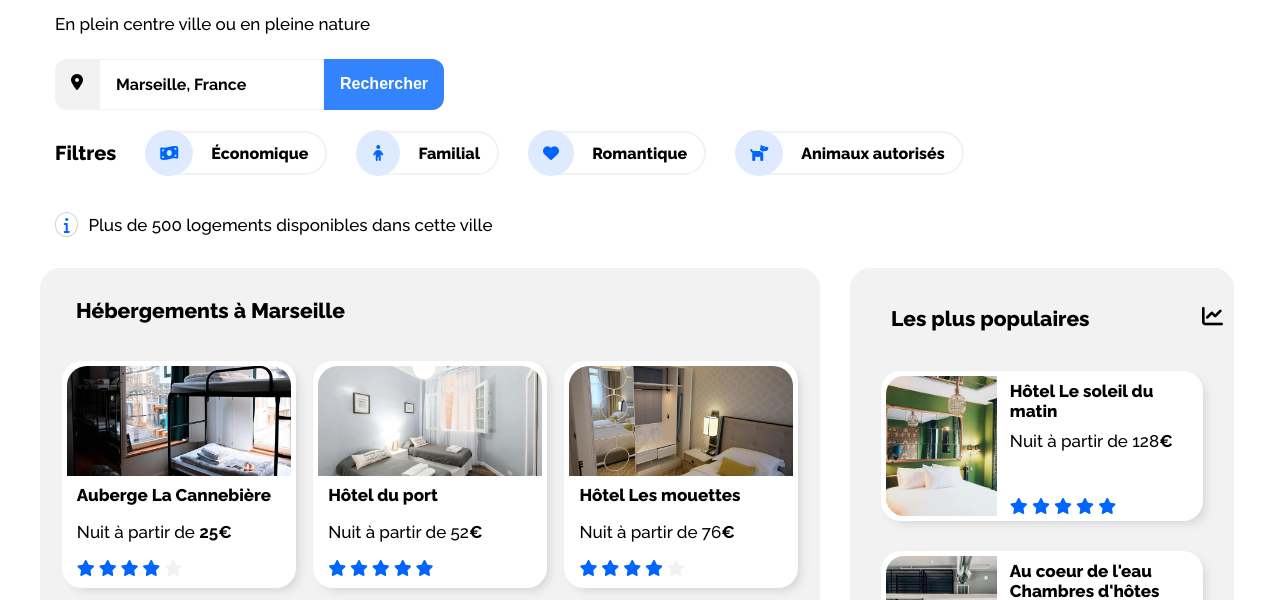
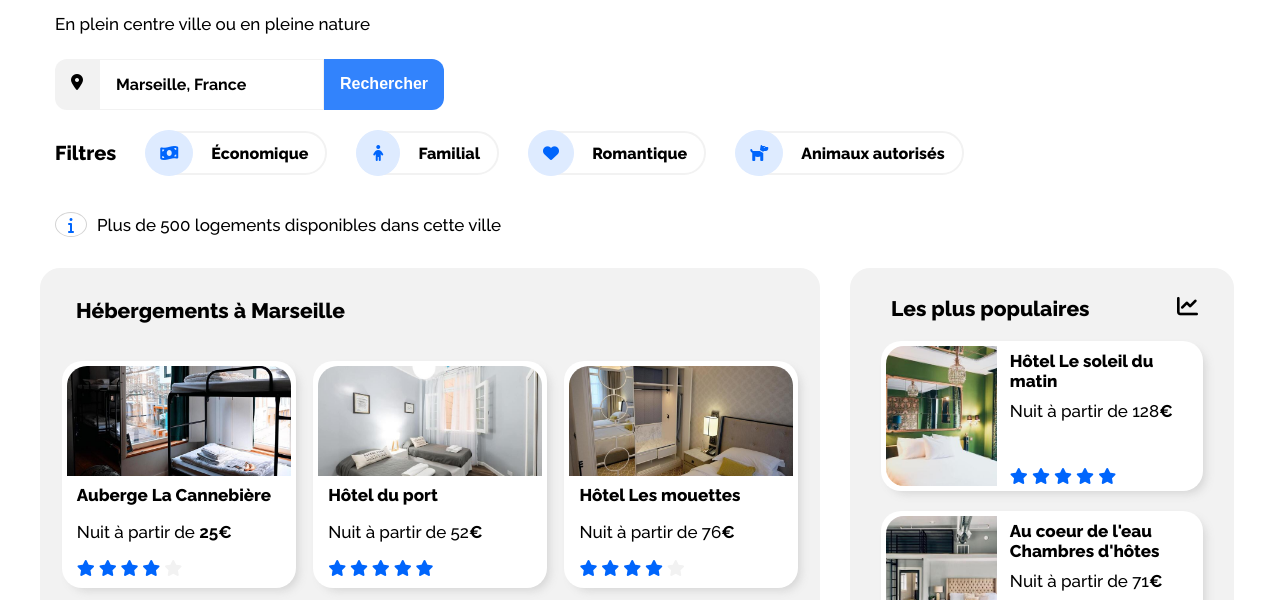
Before and after one commit to AdrienBleu/projet_OC, a plain HTML site: page index.html in a window 1280 px wide. Shown: the part 126-726 px from the top of the page. Drawn offline with Linux system fonts and the light colour scheme.

Commit message:
changement

```diff
--- a/css/apartments-list.css
+++ b/css/apartments-list.css
@@ -74,7 +74,7 @@
 .popular h2 {
   display: flex;
   justify-content: space-between;
-  padding: 10px 0 10px 30px;
+  padding: 0px 25px 0px 30PX;
   margin-bottom: 0;
 }
 
--- a/css/card-apartments.css
+++ b/css/card-apartments.css
@@ -27,7 +27,6 @@ box-shadow: 5px 5px 10px -3px rgba(121,119,119,0.25);
 .card-apartments:hover {
   color: var(--blue);
   transition: all ease-out;
-  transform: scale(1.02);
 }
 
 .card-apartments-body {
--- a/css/card-popular.css
+++ b/css/card-popular.css
@@ -7,7 +7,6 @@
   border-radius: 20px;
 -webkit-box-shadow: 5px 5px 10px -3px rgba(121,119,119,0.25);
 box-shadow: 5px 5px 10px -3px rgba(121,119,119,0.25);
-  margin-top: 10px;
   padding: 5px 0 5px 5px;
 }
 
@@ -48,5 +47,4 @@ box-shadow: 5px 5px 10px -3px rgba(121,119,119,0.25);
 .card-popular:hover {
   color: var(--blue);
   transition: all ease-out;
-  transform: scale(1.05);
 }
--- a/css/message.css
+++ b/css/message.css
@@ -1,4 +1,12 @@
 /* MESSAGE*/
+
+@media (max-device-width:768px) and (orientation: landscape) {
+  html {
+   -webkit-text-size-adjust: 100%;
+   -ms-text-size-adjust: 100%;
+  }
+}
+
 .results-message {
   display: flex;
   align-items: center;
@@ -10,9 +18,20 @@
   border: 1px solid lightgrey;
   color: var(--blue);
   border-radius: 50%;
-  width: 2%;
+  width: 2em;
   height: 25px;
   display: flex;
   align-items: center;
   justify-content: center;
 }
+
+.results-message .fas {
+  border: 1px solid lightgrey;
+  color: var(--blue);
+  border-radius: 50%;
+  width: 2em;
+  height: 25px;
+  display: flex;
+  align-items: center;
+  justify-content: center;
+}
--- a/index.html
+++ b/index.html
@@ -21,8 +21,8 @@
         <nav>
           <img id="logo" src="images/logo/Booki@3x.png" alt="logo" />
           <div class="sub-nav">
-            <a href="#">Hébergements</a>
-            <a href="#">Activités</a>
+            <a href="#accommodation-link">Hébergements</a>
+            <a href="#activities-link">Activités</a>
           </div>
         </nav>
       </header>
```
